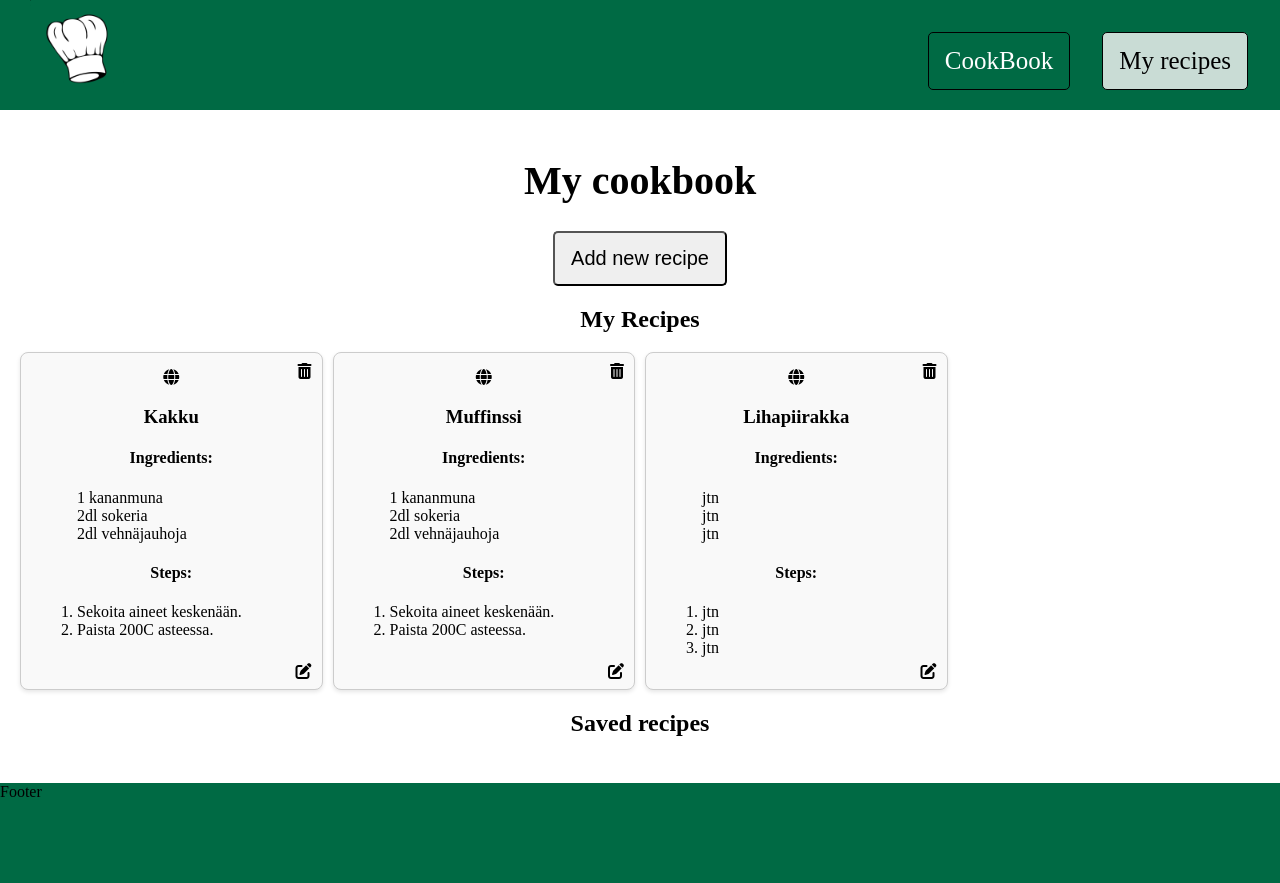
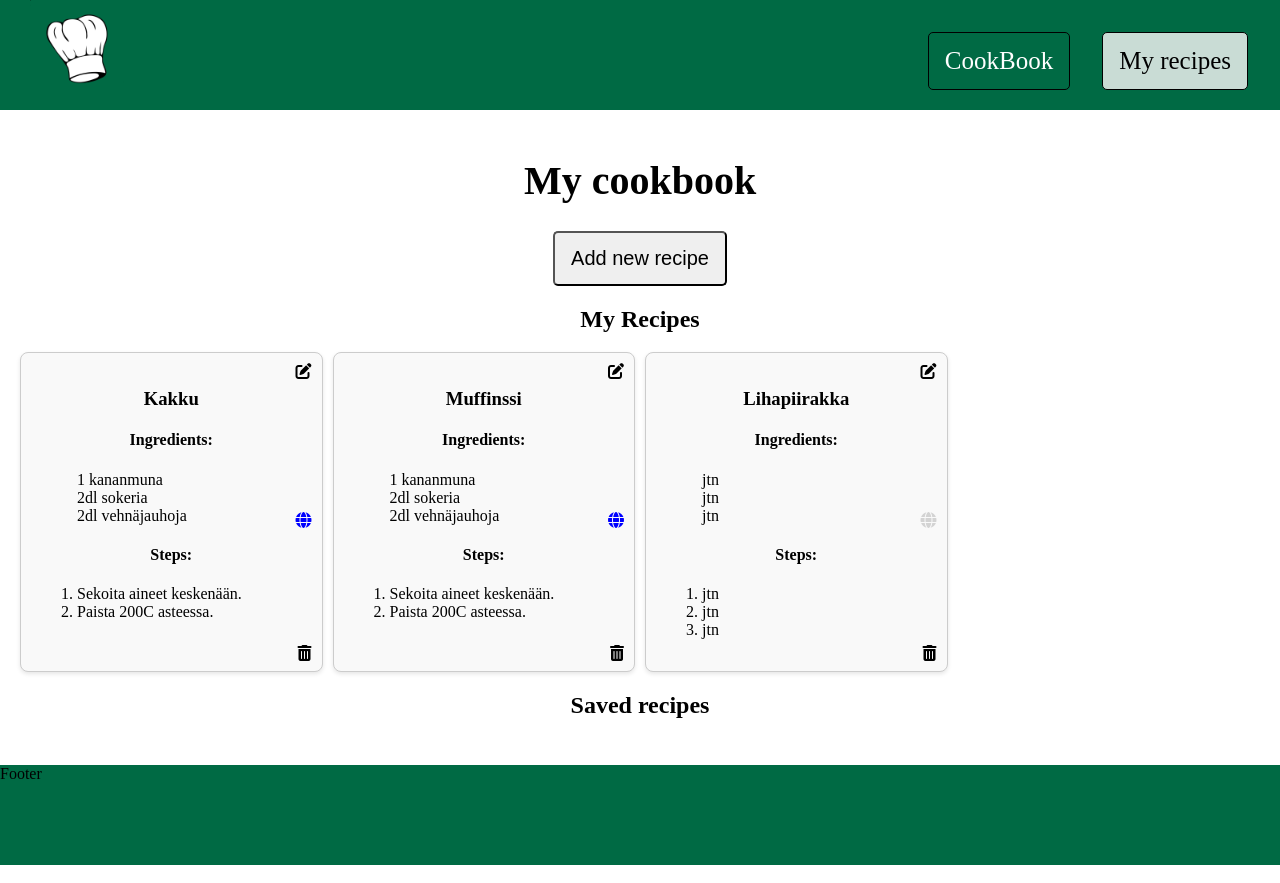
Before and after one commit to Metsittynyt/cookBook, a Vue app: page /cookbook in a window 1280 px wide. Built offline with nearby package versions, Linux system fonts and the light colour scheme; data requests are answered from the project's data file.

Commit message:
update .overlay and modify icons

```diff
--- a/src/assets/styles.css
+++ b/src/assets/styles.css
@@ -108,7 +108,7 @@ button {
 
 .overlay {
     position: fixed;
-    display: none;
+    display: flex;
     /* Hidden by default */
     width: 100%;
     height: 100%;
@@ -133,16 +133,30 @@ button {
     overflow-y: auto;
 }
 
-.close_button, #trash_can_icon {
+.close_button, #edit_icon {
     position: absolute;
     top: 10px;
     right: 10px;
 }
 
-#edit_icon {
+#trash_can_icon {
     position: absolute;
     bottom: 10px;
     right: 10px;
+}
+
+#globe_icon {
+    position: absolute;
+    top: 50%;
+    right: 10px;
+}
+
+.public-icon {
+    color: blue;
+}
+
+.private-icon {
+    color: lightgray
 }
 
 .recipe-form form {
```
